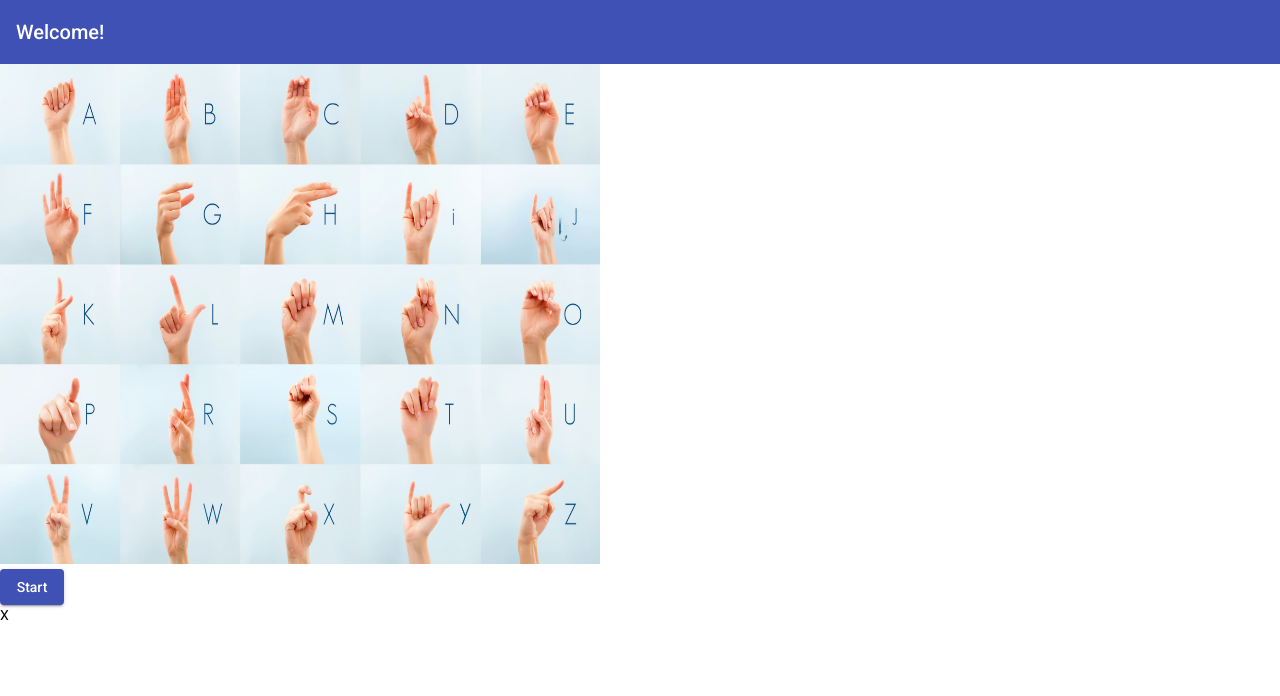
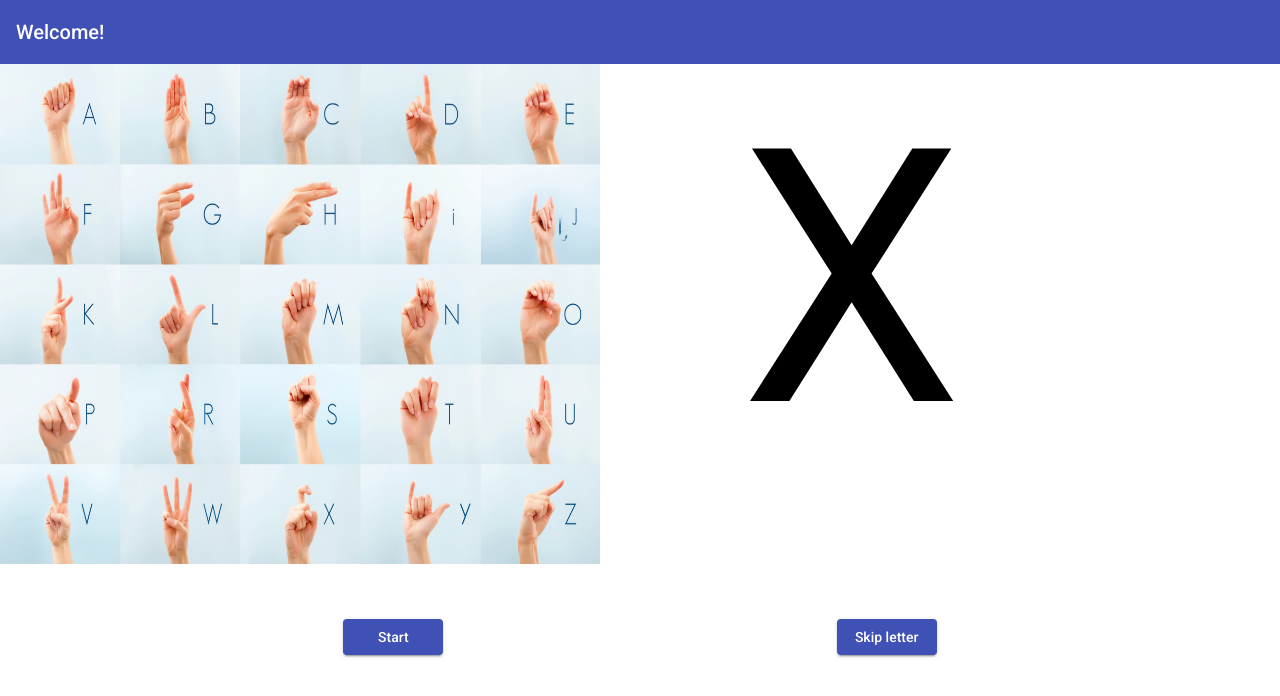
Before and after one commit to pszemkor/Sign, an Angular app in the folder front-end/signFront/: page / in a window 1280 px wide. Shown: the top 696 px of the page. Built offline with nearby package versions, Linux system fonts and the light colour scheme; no server answers.

Commit message:
Add flex layout

```diff
--- a/front-end/package.json
+++ b/front-end/package.json
@@ -10,5 +10,8 @@
   "license": "ISC",
   "devDependencies": {
     "lite-server": "^2.5.4"
+  },
+  "dependencies": {
+    "@angular/flex-layout": "^9.0.0-beta.31"
   }
 }
--- a/front-end/signFront/package.json
+++ b/front-end/signFront/package.json
@@ -16,6 +16,7 @@
     "@angular/common": "~9.1.4",
     "@angular/compiler": "~9.1.4",
     "@angular/core": "~9.1.4",
+    "@angular/flex-layout": "^9.0.0-beta.31",
     "@angular/forms": "~9.1.4",
     "@angular/material": "^9.2.4",
     "@angular/platform-browser": "~9.1.4",
--- a/front-end/signFront/src/app/app.component.html
+++ b/front-end/signFront/src/app/app.component.html
@@ -3,7 +3,4 @@
     <span>Welcome!</span>
   </mat-toolbar-row>
 </mat-toolbar>
-<div class="center">
-<img src="assets/images/language.jpg" alt="image" width="600" height="500">
-</div>
 <app-trainer></app-trainer>
--- a/front-end/signFront/src/app/app.module.ts
+++ b/front-end/signFront/src/app/app.module.ts
@@ -9,6 +9,8 @@ import { TrainerComponent } from './trainer/trainer.component';
 import { MatButtonModule } from '@angular/material/button';
 import {baseURL} from './shared/base'
 import { HttpClientModule } from '@angular/common/http';
+import { FlexLayoutModule } from '@angular/flex-layout';
+
 @NgModule({
   declarations: [
     AppComponent,
@@ -20,7 +22,8 @@ import { HttpClientModule } from '@angular/common/http';
     MatToolbarModule,
     NoopAnimationsModule,
     MatButtonModule,
-    HttpClientModule
+    HttpClientModule,
+    FlexLayoutModule
   ],
   providers: [{ provide: 'BaseURL', useValue: baseURL }],
   bootstrap: [AppComponent]
--- a/front-end/signFront/src/app/services/letter.service.ts
+++ b/front-end/signFront/src/app/services/letter.service.ts
@@ -1,9 +1,9 @@
 import { Injectable } from '@angular/core';
-import {baseURL} from '../shared/base'
-import { Observable, of } from 'rxjs';
+import { baseURL } from '../shared/base'
+import { Observable, of, interval } from 'rxjs';
 import { map, catchError } from 'rxjs/operators';
 import { HttpClient, HttpHeaders } from '@angular/common/http';
-import { Letter } from '../shared/letter';
+import { Result } from '../shared/result';
 
 @Injectable({
   providedIn: 'root'
@@ -15,4 +15,8 @@ export class LetterService {
     return this.http.get<string>(baseURL + "currentletter");
   }
 
+  checkIfSuccess(): Observable<Result> {
+    return this.http.get<Result>(baseURL + "check");
+  }
+
 }
--- /dev/null
+++ b/front-end/signFront/src/app/shared/result.ts
@@ -0,0 +1,5 @@
+export interface Result{
+    success: boolean;
+    last_letter: string;
+    new_letter: string;
+}
--- a/front-end/signFront/src/app/trainer/trainer.component.html
+++ b/front-end/signFront/src/app/trainer/trainer.component.html
@@ -1,2 +1,11 @@
-<button mat-raised-button color="primary" (click)="onStart()">Start</button>
-<p>{{currentLetter}}</p>
+<div fxLayout="row" fxLayoutGap="100px">
+    <div class="left">
+        <img src="assets/images/language.jpg" alt="image" width="600" height="500">
+    </div>
+    <h1 class="bigLetter">{{currentLetter}}</h1>
+</div>
+
+<div class="merginTop" fxLayout="row" fxLayoutGap="50px">
+    <button class="buttonClass center" mat-raised-button color="primary" (click)="onStart()">Start</button>
+    <button class="buttonClass center" mat-raised-button color="primary" (click)="onSkip()">Skip letter</button>
+</div>
--- a/front-end/signFront/src/app/trainer/trainer.component.scss
+++ b/front-end/signFront/src/app/trainer/trainer.component.scss
@@ -0,0 +1,23 @@
+.bigLetter{
+    font-size: 355px;
+    margin-top: 200px;
+}
+.merginTop{
+    margin-top: 50px;
+}
+.buttonClass{
+    width: 100px!important;
+    min-width: unset!important;
+}
+
+.left {
+    display: block;
+    margin-left: 0;
+    width: 50%;
+  }
+.center {
+    display: block;
+    margin-left: auto;
+    margin-right: auto;
+    width: 50%;
+  }
--- a/front-end/signFront/src/app/trainer/trainer.component.ts
+++ b/front-end/signFront/src/app/trainer/trainer.component.ts
@@ -1,6 +1,7 @@
 import { Component, OnInit } from '@angular/core';
-import {LetterService} from '../services/letter.service'
-import { Letter } from '../shared/letter';
+import { LetterService } from '../services/letter.service'
+import { interval } from 'rxjs';
+import { Result } from '../shared/result';
 @Component({
   selector: 'app-trainer',
   templateUrl: './trainer.component.html',
@@ -8,18 +9,33 @@ import { Letter } from '../shared/letter';
 })
 export class TrainerComponent implements OnInit {
   currentLetter: string = "X";
+  result: Result;
 
   constructor(private letterService: LetterService) {
   }
 
   ngOnInit(): void {
     this.letterService.getLetterToRecognize()
-    .subscribe(current => this.currentLetter = current["letter"])
+      .subscribe(current => this.currentLetter = current["letter"])
   }
 
-  onStart(){
+  onStart() {
     this.letterService.getLetterToRecognize()
-    .subscribe(current => {console.log(current["letter"]);this.currentLetter = current["letter"]});
+      .subscribe(current => { console.log(current["letter"]); this.currentLetter = current["letter"] });
+
+    interval(10)
+      .subscribe(x => this.letterService.checkIfSuccess()
+        .subscribe(res => {
+        this.result = res;
+          if (res.success) {
+            this.currentLetter = res.new_letter;
+            console.log("new letter: " + this.currentLetter)
+          }
+        }))
+  }
+
+  onSkip(){
+    console.log("SKIP")
   }
 
 
--- a/front-end/signFront/src/styles.scss
+++ b/front-end/signFront/src/styles.scss
@@ -2,8 +2,3 @@
 @import "~@angular/material/prebuilt-themes/indigo-pink.css";
 html, body { height: 100%; }
 body { margin: 0; font-family: Roboto, "Helvetica Neue", sans-serif; }
-.center {
-    display: block;
-    margin-left: 0;
-    width: 50%;
-  }
```
Also changed, not shown: 2 other files (tests, documents, lock files or other folders).
